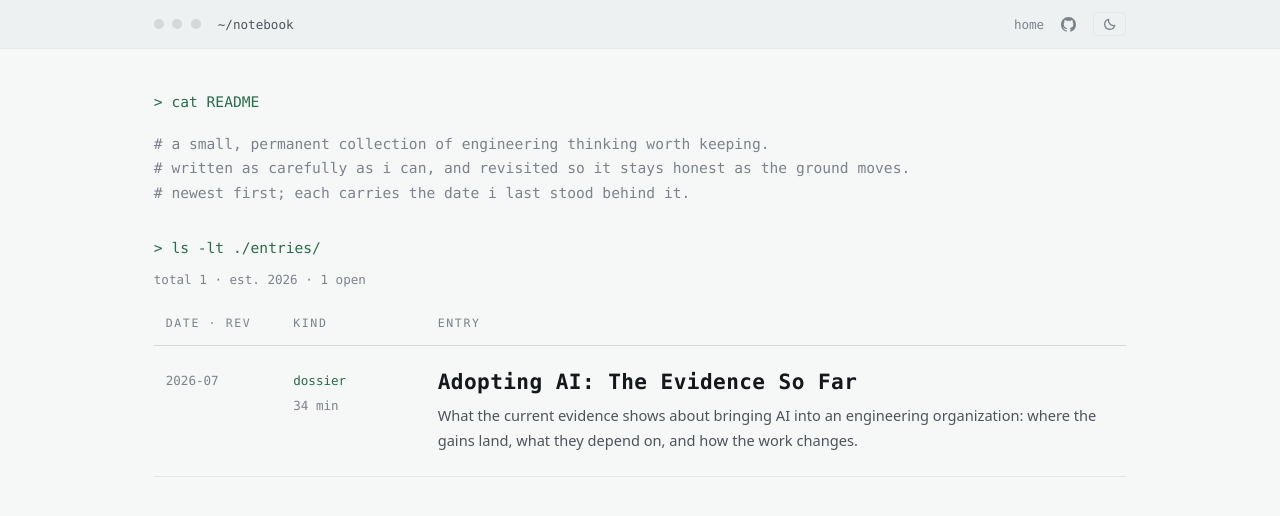
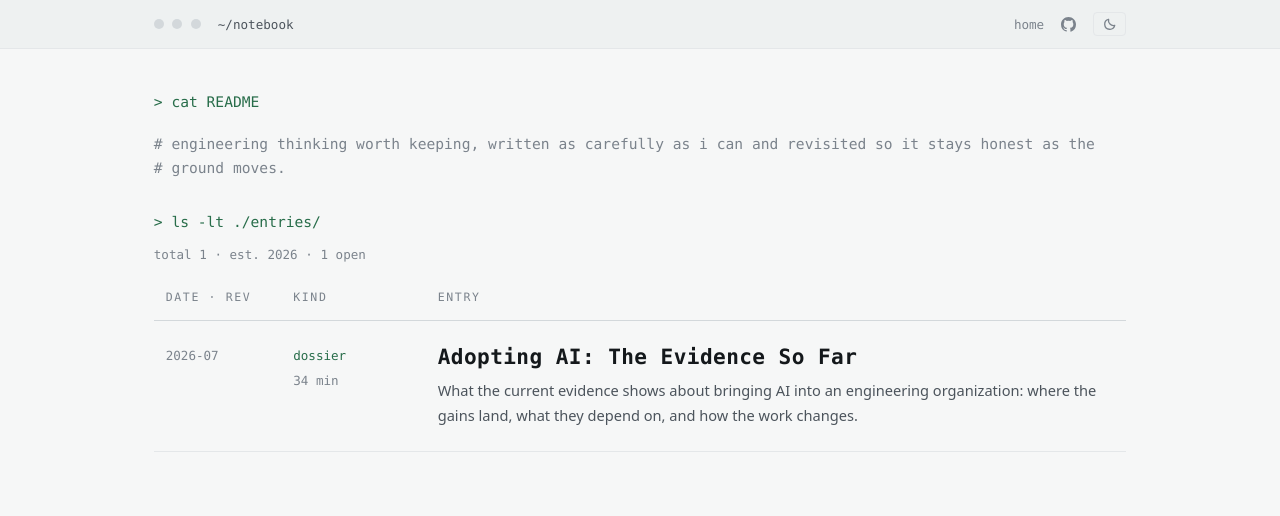
Before and after one commit to niftymonkey/niftymonkey.dev, a Next.js app: page /notebook in a window 1280 px wide. Shown: the top 516 px of the page. Built offline with nearby package versions, Linux system fonts and the light colour scheme.

Commit message:
feat: keep the notebook readme's # marker on every wrapped line

```diff
--- a/app/notebook/page.tsx
+++ b/app/notebook/page.tsx
@@ -3,6 +3,7 @@ import { TerminalBar } from '@/components/ds/TerminalBar';
 import { EntryRow } from '@/components/ds/EntryRow';
 import { ThemeToggle } from '@/components/theme/ThemeToggle';
 import { navFor } from '@/components/site/nav';
+import { ReadmeComment } from '@/components/notebook/ReadmeComment';
 import { entries, sortEntries, type NotebookEntry } from '@/content/notebook/entries';
 import { fixtureEntries, isFixturesEnabled } from '@/content/notebook/fixtures';
 
@@ -57,11 +58,7 @@ export default async function Notebook({
       <main className="nb-shell">
         <p className="nb-prompt">cat README</p>
 
-        <p className="nb-readme">
-          {`# a small, permanent collection of engineering thinking worth keeping.
-# written as carefully as i can, and revisited so it stays honest as the ground moves.
-# newest first; each carries the date i last stood behind it.`}
-        </p>
+        <ReadmeComment text="engineering thinking worth keeping, written as carefully as i can and revisited so it stays honest as the ground moves." />
 
         {/* -t sorts by time, newest first. The flag is the ordering rule. */}
         <p className="nb-prompt nb-prompt--list">
--- a/app/styles/pages.css
+++ b/app/styles/pages.css
@@ -225,12 +225,29 @@
 
 /* ---- Notebook index ---- */
 
+/* The gutter carries a `#` per wrapped row; the prose wraps in its own column
+   so the marks never change where it breaks. */
 .nb-readme {
+  display: grid;
+  grid-template-columns: auto minmax(0, 1fr);
+  column-gap: 1ch;
+  align-items: start;
   font-family: var(--font-mono);
   font-size: var(--fs-small);
+  line-height: 1.65;
   color: var(--text-faint);
   margin: 0;
-  white-space: pre-line;
+}
+
+/* A column of `#`, each on its own line at the shared line-height, so mark k
+   sits level with visual row k of the prose beside it. */
+.nb-readme__gutter {
+  display: flex;
+  flex-direction: column;
+}
+
+.nb-readme__text {
+  text-wrap: pretty;
 }
 
 /* The command sits with the list it describes, not marooned between two gaps. */
--- /dev/null
+++ b/components/notebook/ReadmeComment.tsx
@@ -0,0 +1,67 @@
+'use client';
+
+import { useEffect, useRef, useState } from 'react';
+
+/**
+ * The notebook index's README, rendered as a shell comment whose leading `#`
+ * belongs to every visual line, not just the first.
+ *
+ * The text is one flowing string; the browser wraps it, with the prose and
+ * `text-wrap: balance` deciding the breaks. We then count the visual rows and
+ * draw that many `#` in a gutter that shares the text's line-height, so hash k
+ * lands on row k. The marks live outside the text flow, so their number never
+ * feeds back into where the text wraps. The count is remeasured on resize and
+ * once the mono font has settled.
+ */
+export function ReadmeComment({ text }: { text: string }) {
+  const ref = useRef<HTMLSpanElement>(null);
+  const [rows, setRows] = useState(1);
+
+  useEffect(() => {
+    const el = ref.current;
+    if (!el) return;
+
+    const measure = () => {
+      const range = document.createRange();
+      range.selectNodeContents(el);
+      const tops = new Set<number>();
+      for (const rect of range.getClientRects()) tops.add(Math.round(rect.top));
+      setRows(Math.max(1, tops.size));
+    };
+
+    let frame = 0;
+    const schedule = () => {
+      if (!frame)
+        frame = requestAnimationFrame(() => {
+          frame = 0;
+          measure();
+        });
+    };
+
+    measure();
+    const observer = new ResizeObserver(schedule);
+    observer.observe(el);
+    // The mono face may arrive after first paint and shift where lines break.
+    document.fonts?.ready.then(measure).catch(() => {});
+
+    return () => {
+      observer.disconnect();
+      if (frame) cancelAnimationFrame(frame);
+    };
+  }, [text]);
+
+  return (
+    <p className="nb-readme">
+      <span className="nb-readme__gutter" aria-hidden="true">
+        {Array.from({ length: rows }, (_, row) => (
+          <span className="nb-readme__hash" key={row}>
+            #
+          </span>
+        ))}
+      </span>
+      <span className="nb-readme__text" ref={ref}>
+        {text}
+      </span>
+    </p>
+  );
+}
```
